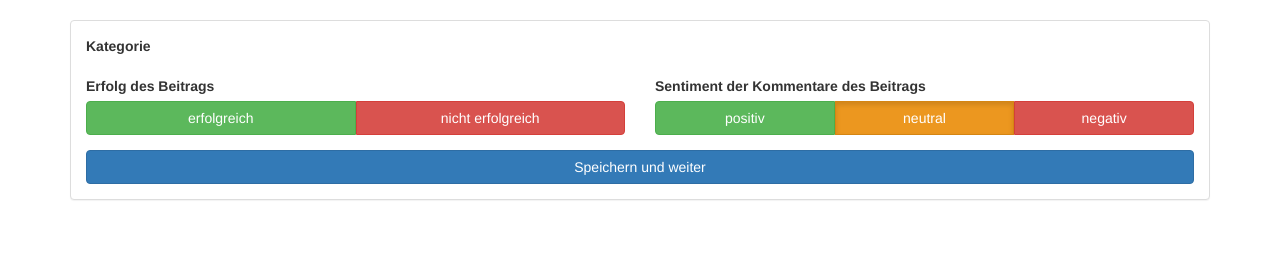
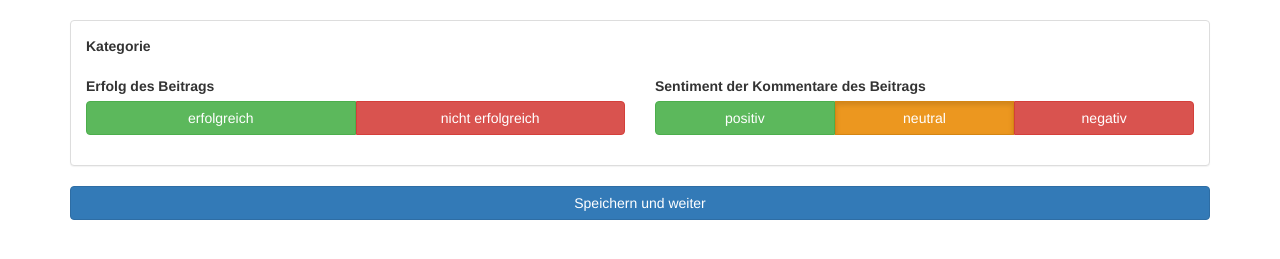
Before and after one commit to CCWI/post-categoriser-tool, a Flask app: template templates/post.html in a window 1280 px wide. Shown: the part 304-563 px from the top of the page. Run offline with Flask 2, Linux system fonts and the light colour scheme; the template is opened without the code that fills it, so the values that code supplies are empty; some libraries are stand-ins or nearby versions.

Commit message:
Moved save button to the bottom.

```diff
--- a/templates/post.html
+++ b/templates/post.html
@@ -137,7 +137,7 @@
                         <div class="list-group list-group-root">
                             {%- for key, value in post.comments.items() recursive %}
                                 {%-if value %}
-                                <a href="#"  class="list-group-item" data-toggle="collapse"
+                                    <a href="#" class="list-group-item" data-toggle="collapse"
                                        data-target={{ '#' + key[1] }}>
                                         <i class="glyphicon glyphicon-chevron-right"></i>{{ key[0] }}
                                     </a>
@@ -154,10 +154,10 @@
         </div>
 
 
+        <form action="{{ url_for('update') }}" method="POST">
             <div class="panel panel-default">
 
                 <div class="panel-body">
-                <form action="{{ url_for('update') }}" method="POST">
                     <input type="hidden" name="post_id" value="{{ post.id }}">
                     <input type="hidden" name="work_time" value="{{ info.work_time }}">
                     <div class="form-group row">
@@ -207,13 +207,14 @@
                             </div>
                         </div>
                     </div>
-
-
-                    <button type="submit" class="btn btn-primary btn-block">Speichern und weiter</button>
-
-                </form>
                 </div>
             </div>
+            <div class="form-group row">
+                <div class="col col-lg-12">
+                    <button type="submit" class="btn btn-primary btn-block">Speichern und weiter</button>
+                </div>
+            </div>
+        </form>
     </div>
     <script>
         $(function () {
```
Lines whose indentation alone changed are shown as unchanged.
